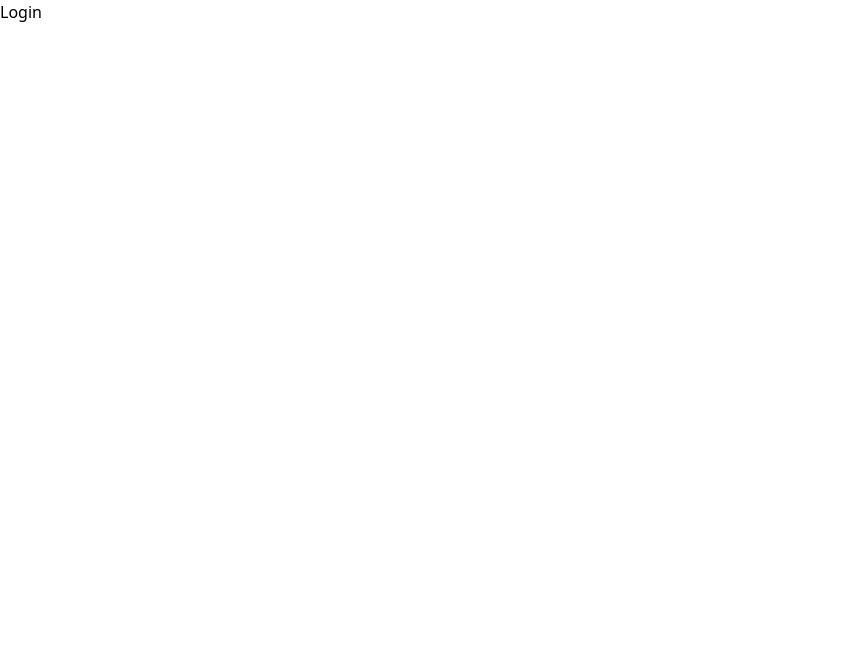
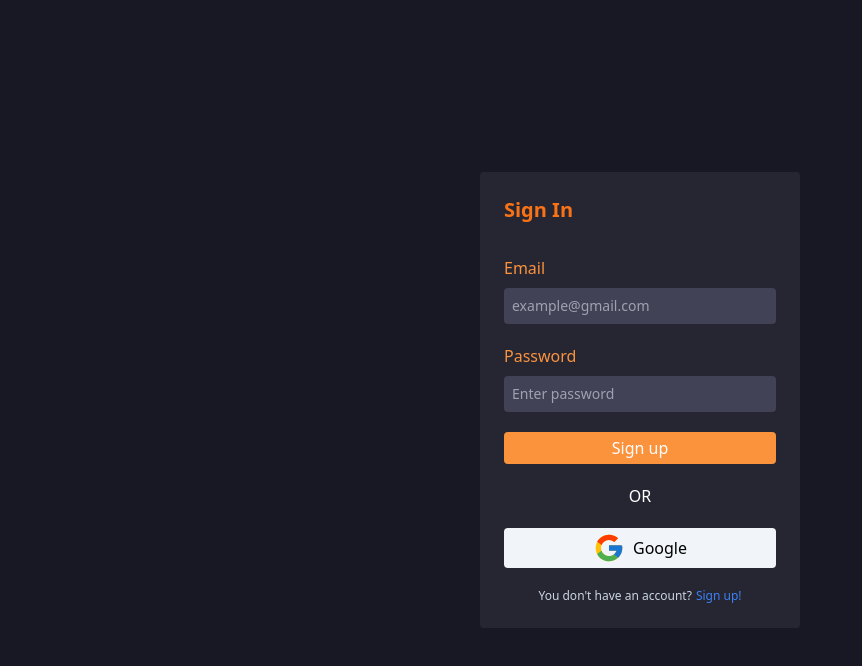
Before and after one commit to JesugG17/todolist-ui, a React (Vite) app in the folder newTodoList/: page /auth/login in a window 1280 px wide. Shown: the top 666 px of the page, without its empty margins (0-862 px from the left). Built offline with nearby package versions, Linux system fonts and the light colour scheme.

Commit message:
loginpage layout and design

```diff
--- a/newTodoList/index.html
+++ b/newTodoList/index.html
@@ -4,7 +4,7 @@
     <meta charset="UTF-8" />
     <link rel="icon" type="image/svg+xml" href="/vite.svg" />
     <meta name="viewport" content="width=device-width, initial-scale=1.0" />
-    <title>Vite + React + TS</title>
+    <title>TaskApp</title>
   </head>
   <body>
     <div id="root"></div>
--- /dev/null
+++ b/newTodoList/src/modules/auth/layout/AuthLayout.tsx
@@ -0,0 +1,17 @@
+import { FC } from 'react';
+
+export const AuthLayout: FC<Props> = ({ children, title }) => {
+  return (
+    <section className='w-full h-screen bg-background flex justify-center items-center'>
+        <div className='w-3/4 md:w-2/4 lg:w-2/5 xl:w-1/4 min-h-3/5 rounded flex flex-col p-6 bg-background-light gap-5'>
+            <h4 className='text-orange-500 font-bold  text-xl mb-3'>{ title }</h4>
+            { children}
+        </div>
+    </section>
+  )
+}
+
+type Props = {
+    children: React.ReactNode;
+    title: string;
+}
--- a/newTodoList/src/modules/auth/pages/LoginPage.tsx
+++ b/newTodoList/src/modules/auth/pages/LoginPage.tsx
@@ -1,6 +1,48 @@
+import { useId } from 'react'
+import { Google } from "../../ui/Icons"
+import { AuthLayout } from "../layout/AuthLayout"
+import { Link } from 'react-router-dom';
 
 export const LoginPage = () => {
+
+  const emailInputId = useId();
+  const passwordInputId = useId();
+
   return (
-    <div><h1>Login</h1></div>
+    <AuthLayout title="Sign In">
+      <form
+        onSubmit={(event) => event.preventDefault()}
+        className='flex flex-col gap-5'
+      >
+        <div className="text-orange-400 flex flex-col gap-2">
+          <label htmlFor={emailInputId}>Email</label>
+          <input
+            id={emailInputId}
+            className="bg-primary p-2 text-sm rounded text-white"
+            placeholder="example@gmail.com"
+            type="text"
+          />
+        </div>
+        <div className="text-orange-400 flex flex-col gap-2">
+          <label htmlFor={passwordInputId}>Password</label>
+          <input
+            id={passwordInputId}
+            className="bg-primary p-2 text-sm rounded text-white"
+            placeholder="Enter password"
+            type="text"
+          />
+        </div>
+        <button className="bg-orange-400 p-1 rounded text-white font-medium hover:bg-orange-300 transition-all duration-200">Sign up</button>
+        <h4 className="text-white text-center">OR</h4>
+        <button className="bg-slate-100 p-1 font-medium rounded flex gap-2 items-center justify-center hover:bg-white transition-all duration-200">
+          <Google/>
+          Google
+        </button>
+        <div className='text-slate-300 text-center text-xs flex flex-col gap-1 md:flex-row justify-center text-sm'>
+          <p>You don't have an account?</p>
+          <Link className='text-blue-500 font-medium' to='/auth/register'>Sign up!</Link>
+        </div>
+      </form>
+    </AuthLayout>
   )
 }
--- /dev/null
+++ b/newTodoList/src/modules/ui/Icons.tsx
@@ -0,0 +1,6 @@
+
+export const Google = () => {
+  return (
+    <img className="w-8 h-8" src="/img/googleIcon.svg" alt="Google Icon" />
+  )
+}
--- a/newTodoList/tailwind.config.js
+++ b/newTodoList/tailwind.config.js
@@ -2,10 +2,16 @@
 export default {
   content: [
     "./index.html",
-    "./src/*/**.{ts,txs}"
+    "./src/**/*.{ts,tsx}"
   ],
   theme: {
-    extend: {},
+    extend: {
+      colors: {
+        "primary": "#424256",
+        "background": "#181824",
+        "background-light": "#262633",
+      }
+    },
   },
   plugins: [],
 }
```
Also changed, not shown: newTodoList/public/img/googleIcon.svg (added), newTodoList/src/styles/index.css (line endings or trailing spaces).
